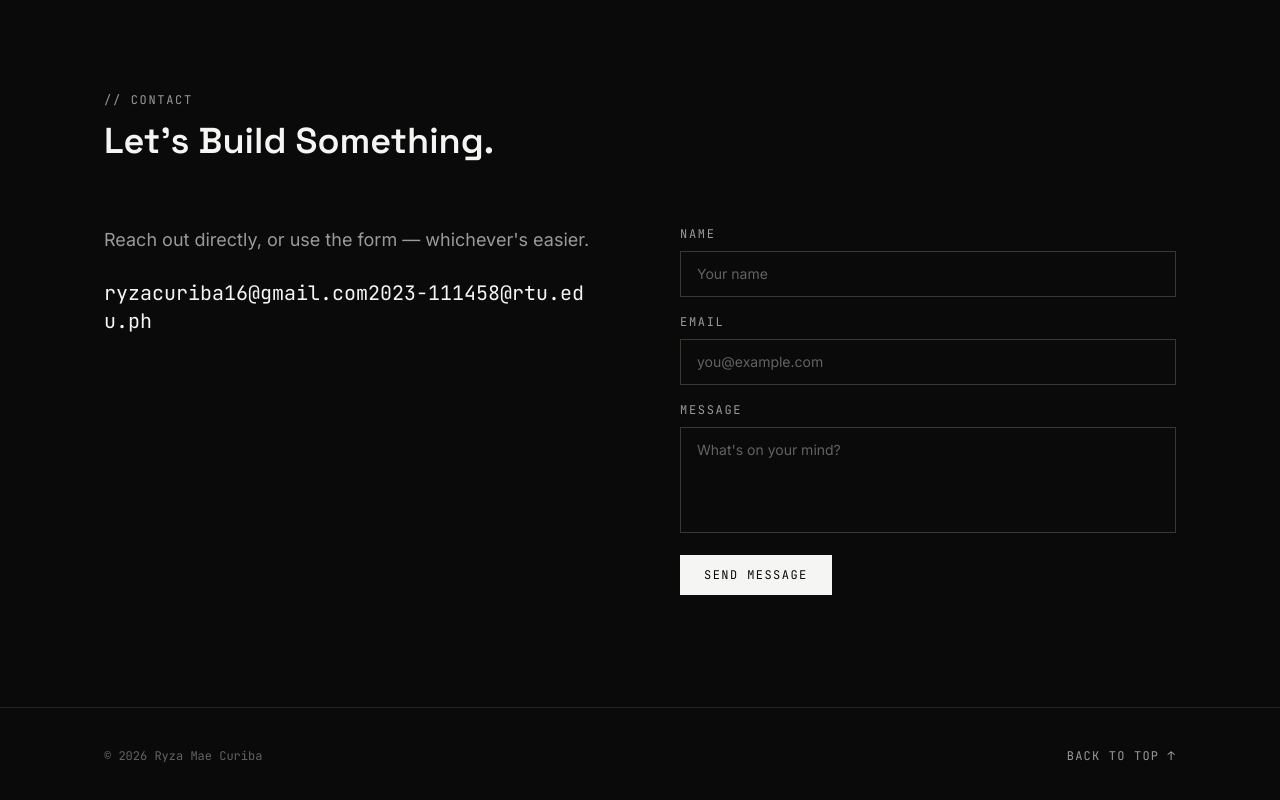
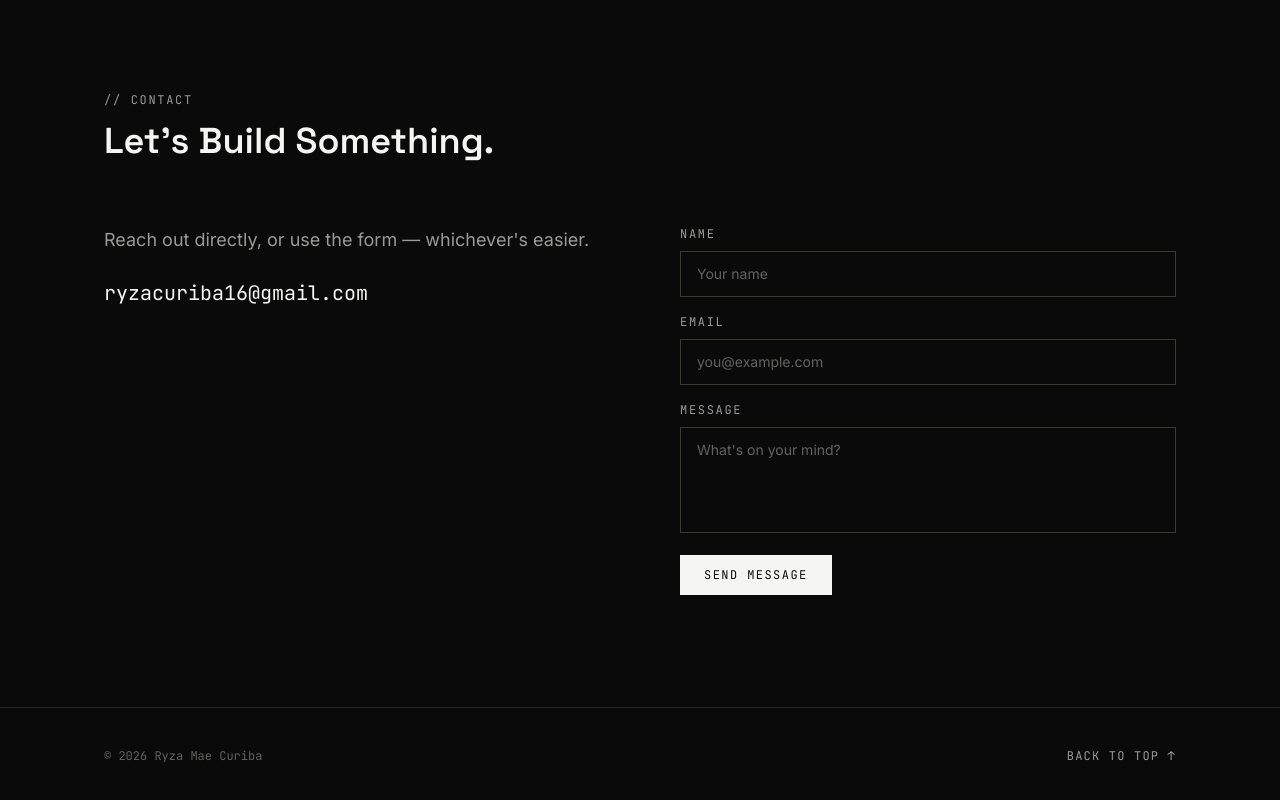
Before and after one commit to ryzacuriba16-a11y/RYZ, a React (Vite) app: page / in a window 1280 px wide. Shown: the part 6037-6837 px from the top of the page. Built offline with nearby package versions, Linux system fonts and the light colour scheme.

Commit message:
Change email from array to single string
Refactored email property to a single string.

```diff
--- a/src/data/content.js
+++ b/src/data/content.js
@@ -13,10 +13,7 @@ export const profile = {
   // Put your actual CV file at public/cv/Ryza-Mae-Curiba-CV.pdf and this
   // button will download it. Until then the link points at a placeholder.
   cvPath: "/cv/Ryza-Mae-Curiba-CV.pdf",
-  email: [
-    "ryzacuriba16@gmail.com",
-    "2023-111458@rtu.edu.ph"
-  ]
+  email: "ryzacuriba16@gmail.com"
 };
 
 export const about = {
```
